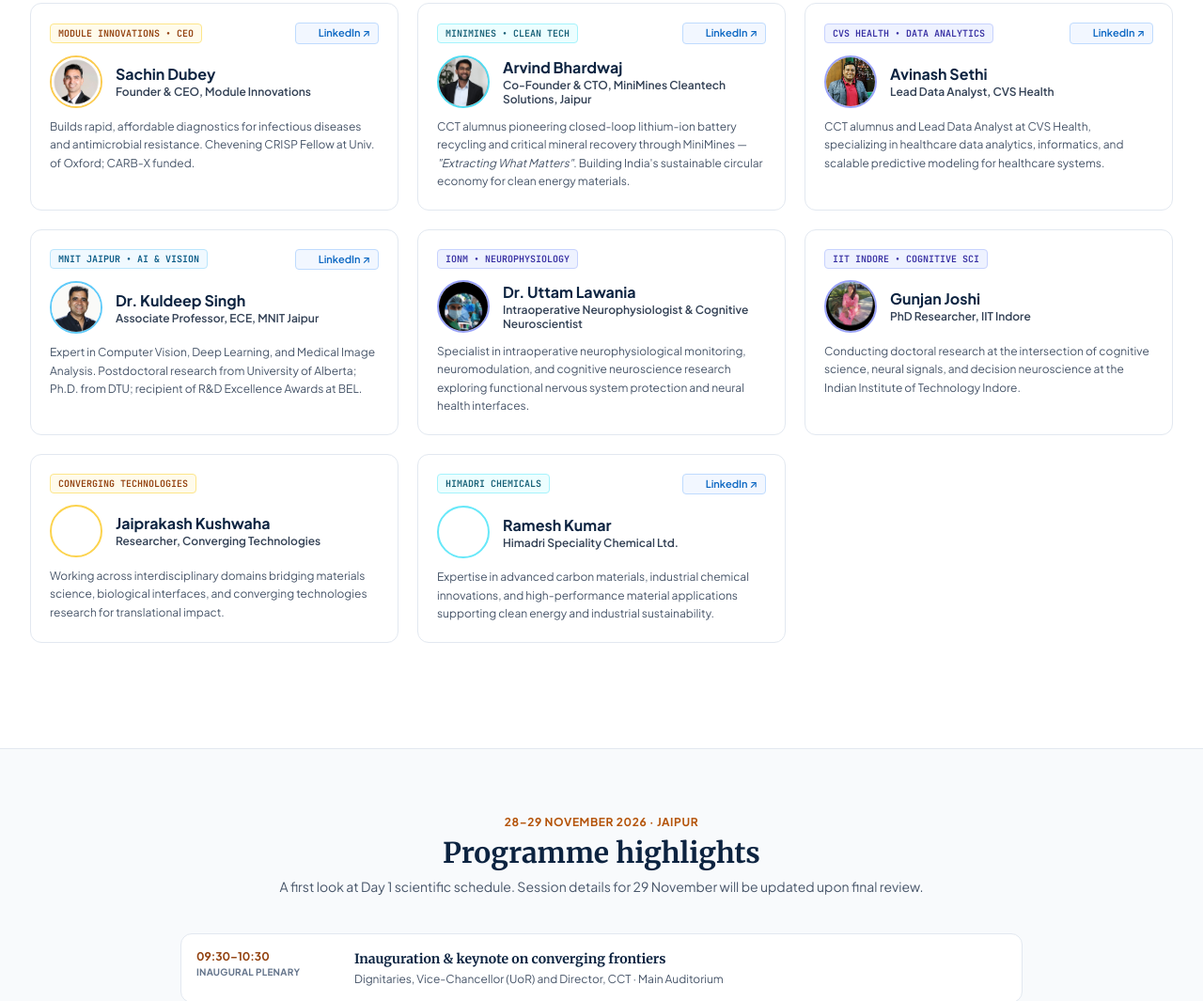
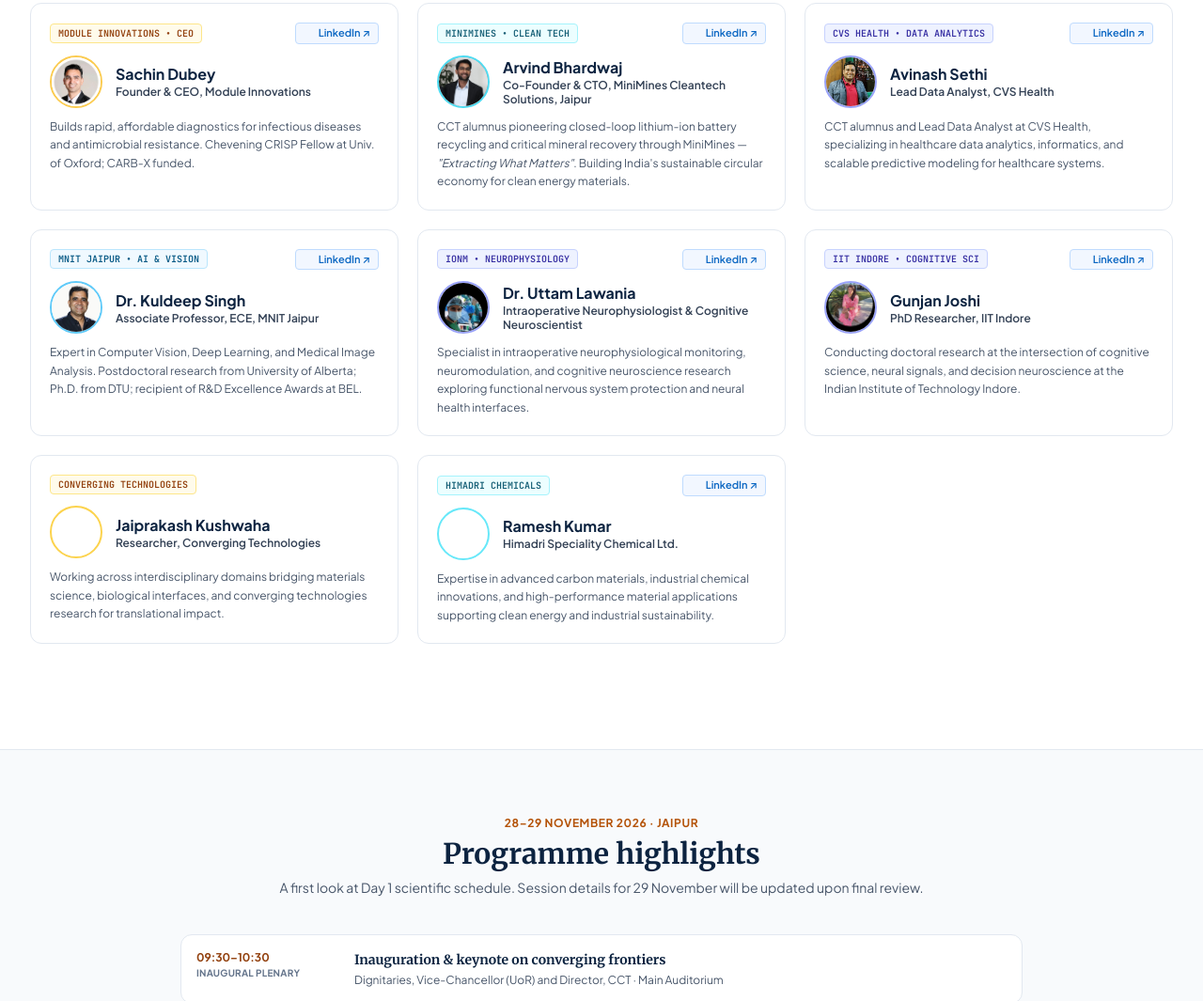
Before and after one commit to convergence26/convergence26.github.io, a plain HTML site: page index.html in a window 1280 px wide. Shown: the part 4711-5776 px from the top of the page at 94% size. Drawn offline with nearby package versions, Linux system fonts and the light colour scheme.

Commit message:
fix: add missing LinkedIn links for Dr. Uttam Lawania and Gunjan Joshi

```diff
--- a/index.html
+++ b/index.html
@@ -1063,6 +1063,9 @@
           <div>
             <div class="flex items-center justify-between gap-2 mb-3">
               <span class="text-[10px] font-mono font-bold text-indigo-800 bg-indigo-50 px-2 py-0.5 rounded uppercase border border-indigo-200">IONM • Neurophysiology</span>
+              <a href="https://www.linkedin.com/in/uttam-lawania-73637670" target="_blank" rel="noopener noreferrer" class="inline-flex items-center gap-1 text-[11px] font-semibold text-[#0a66c2] hover:text-[#004182] bg-blue-50/80 px-2 py-0.5 rounded border border-blue-200 transition-colors">
+                <i data-lucide="linkedin" class="w-3 h-3"></i> LinkedIn &#x2197;
+              </a>
             </div>
             <div class="flex items-center gap-3.5 mb-2.5">
               <img src="speakers/uttam-lawania.jpg" alt="Dr. Uttam Lawania" class="w-14 h-14 rounded-full object-cover border-2 border-indigo-400/80 shadow-xs flex-shrink-0">
@@ -1082,6 +1085,9 @@
           <div>
             <div class="flex items-center justify-between gap-2 mb-3">
               <span class="text-[10px] font-mono font-bold text-indigo-800 bg-indigo-50 px-2 py-0.5 rounded uppercase border border-indigo-200">IIT Indore • Cognitive Sci</span>
+              <a href="https://www.linkedin.com/in/gunjan-joshi-66b407178" target="_blank" rel="noopener noreferrer" class="inline-flex items-center gap-1 text-[11px] font-semibold text-[#0a66c2] hover:text-[#004182] bg-blue-50/80 px-2 py-0.5 rounded border border-blue-200 transition-colors">
+                <i data-lucide="linkedin" class="w-3 h-3"></i> LinkedIn &#x2197;
+              </a>
             </div>
             <div class="flex items-center gap-3.5 mb-2.5">
               <img src="speakers/gunjan-joshi.jpg" alt="Gunjan Joshi" class="w-14 h-14 rounded-full object-cover border-2 border-indigo-400/80 shadow-xs flex-shrink-0">
```
